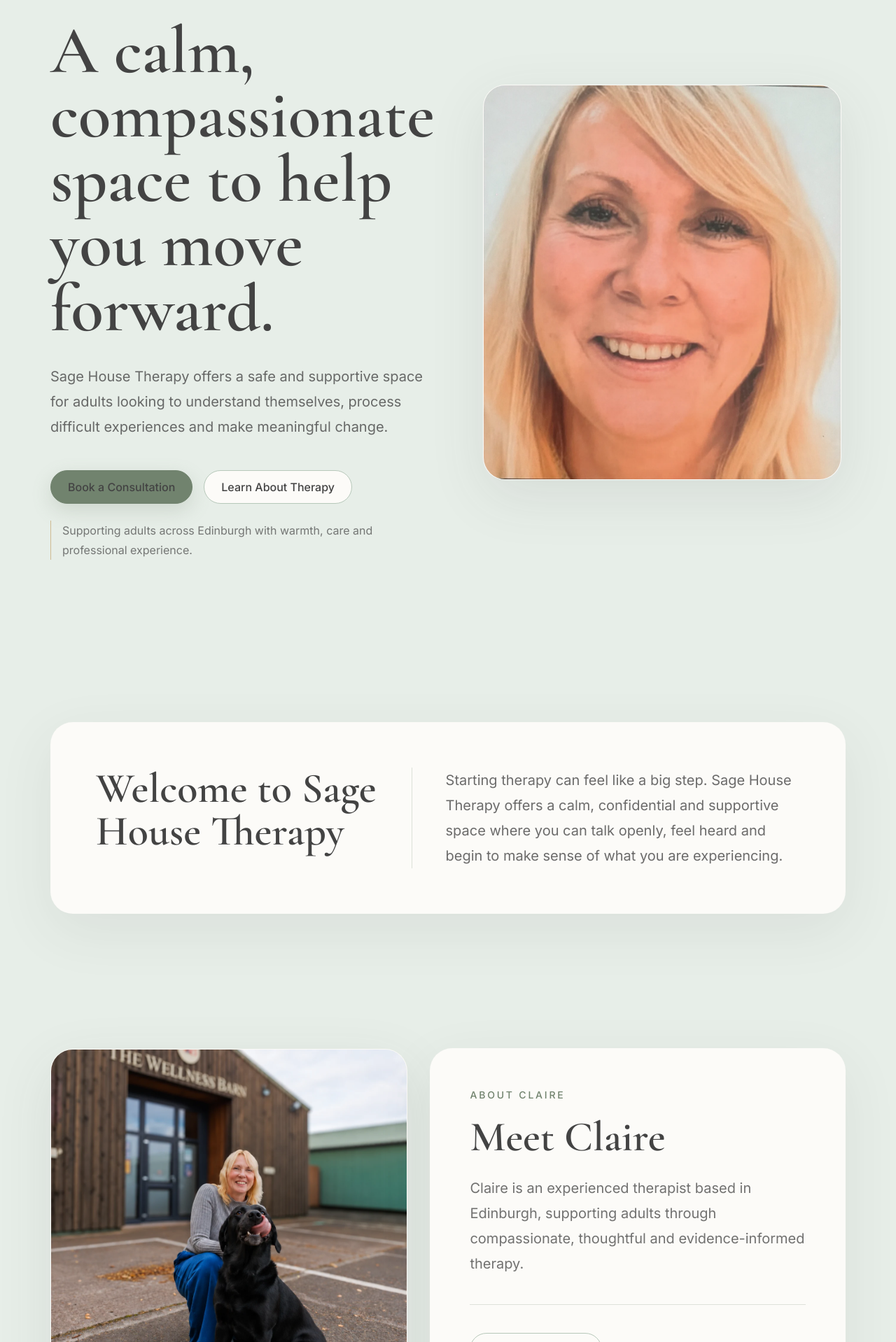
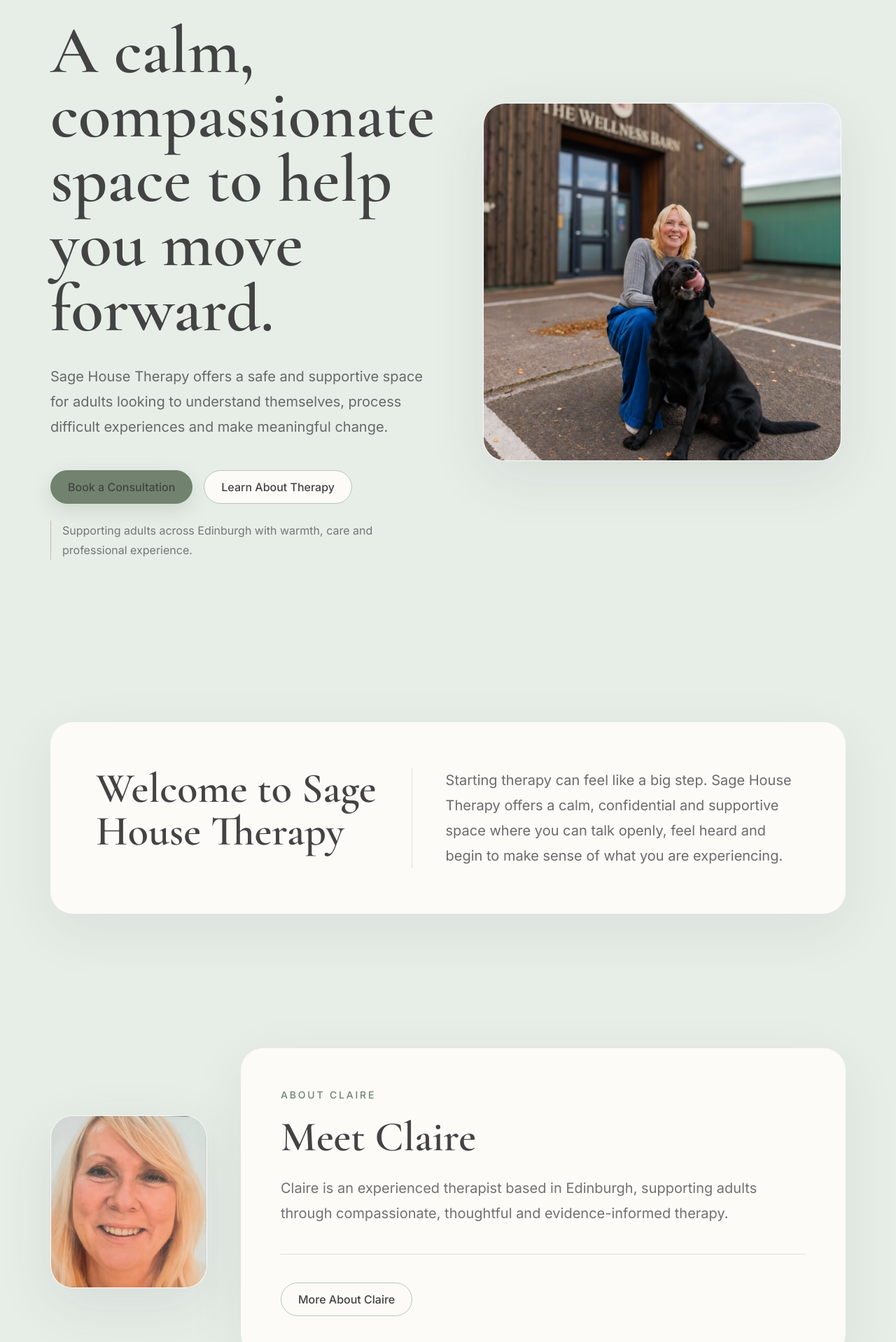
Before and after one commit to glynch70/sagehousetherapy, a Next.js app: page / in a window 1280 px wide. Shown: the part 242-2160 px from the top of the page at 70% size. Built offline with nearby package versions, Linux system fonts and the light colour scheme.

Commit message:
Move Claire and dog photo to homepage hero

```diff
--- a/app/page.tsx
+++ b/app/page.tsx
@@ -180,10 +180,10 @@ export default function Home() {
 
           <div className="mx-auto w-full max-w-lg overflow-hidden rounded-[2rem] border border-surface/80 bg-surface shadow-[0_24px_80px_rgba(67,67,67,0.10)]">
             <Image
-              src="/images/claire-portrait.webp"
-              alt="Claire, therapist at Sage House Therapy"
-              width={1194}
-              height={1317}
+              src="/images/claire-with-dog.webp"
+              alt="Claire with a black Labrador outside The Wellness Barn"
+              width={1200}
+              height={1200}
               sizes="(min-width: 1024px) 45vw, (min-width: 640px) 512px, 100vw"
               preload
               className="h-auto w-full"
@@ -214,14 +214,14 @@ export default function Home() {
       </Section>
 
       <Section className="py-16 sm:py-20 lg:py-24">
-        <Container className="grid gap-8 lg:grid-cols-[0.86fr_1fr] lg:items-center">
-          <div className="overflow-hidden rounded-[2rem] border border-surface/80 bg-surface shadow-[0_24px_80px_rgba(67,67,67,0.10)]">
+        <Container className="grid gap-8 md:grid-cols-[14rem_1fr] md:items-center lg:gap-12">
+          <div className="mx-auto w-full max-w-56 overflow-hidden rounded-[2rem] border border-surface/80 bg-surface shadow-[0_24px_80px_rgba(67,67,67,0.10)]">
             <Image
-              src="/images/claire-with-dog.webp"
-              alt="Claire with a black Labrador outside The Wellness Barn"
-              width={1200}
-              height={1200}
-              sizes="(min-width: 1024px) 45vw, 100vw"
+              src="/images/claire-portrait.webp"
+              alt="Claire, therapist at Sage House Therapy"
+              width={1194}
+              height={1317}
+              sizes="224px"
               className="h-auto w-full"
             />
           </div>
```
